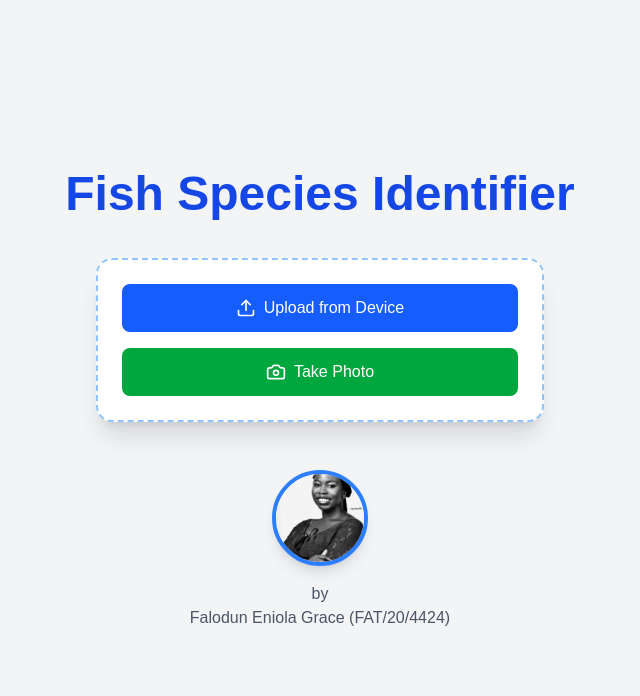
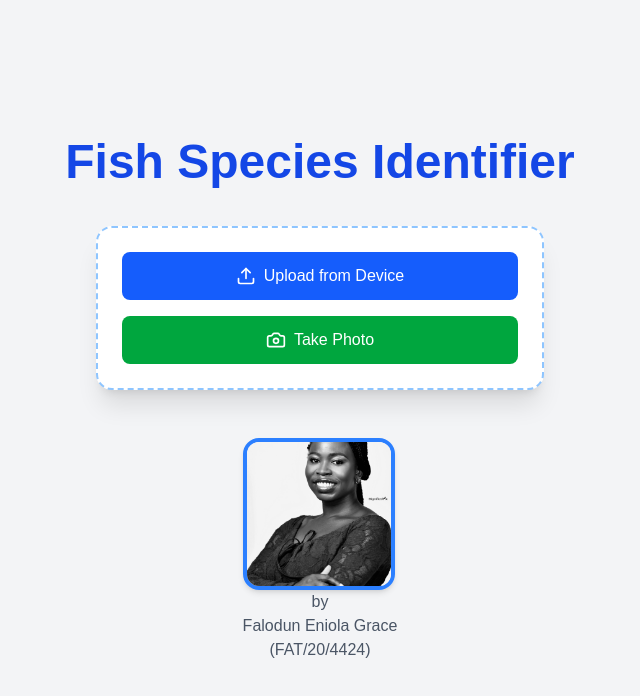
Before and after one commit to Sheyiewonder/fish-species-frontend, a React (Vite) app: page / in a window 1280 px wide. Shown: the top 696 px of the page, without its empty margins (320-960 px from the left). Built offline with nearby package versions, Linux system fonts and the light colour scheme.

Commit message:
Modify footer image size and developer name format
Updated footer component to change image size and adjust developer name display.

```diff
--- a/src/components/footer.jsx
+++ b/src/components/footer.jsx
@@ -7,7 +7,7 @@ function Footer() {
       <img
         src={profile}
         alt="Developer"
-        className="w-24 h-24 rounded-full border-4 border-blue-500 object-cover mx-auto mb-4 shadow-lg"
+        className="w-38 h-38 object-cover rounded-2xl border-4 border-blue-500 shadow-md"
       />
 
       <p className="font-medium">
@@ -15,8 +15,12 @@ function Footer() {
       </p>
 
       <p>
-        Falodun Eniola Grace (FAT/20/4424)
+        Falodun Eniola Grace
       </p>
+      <p>
+      (FAT/20/4424)
+      </p>
+
 
     </footer>
   );
```
